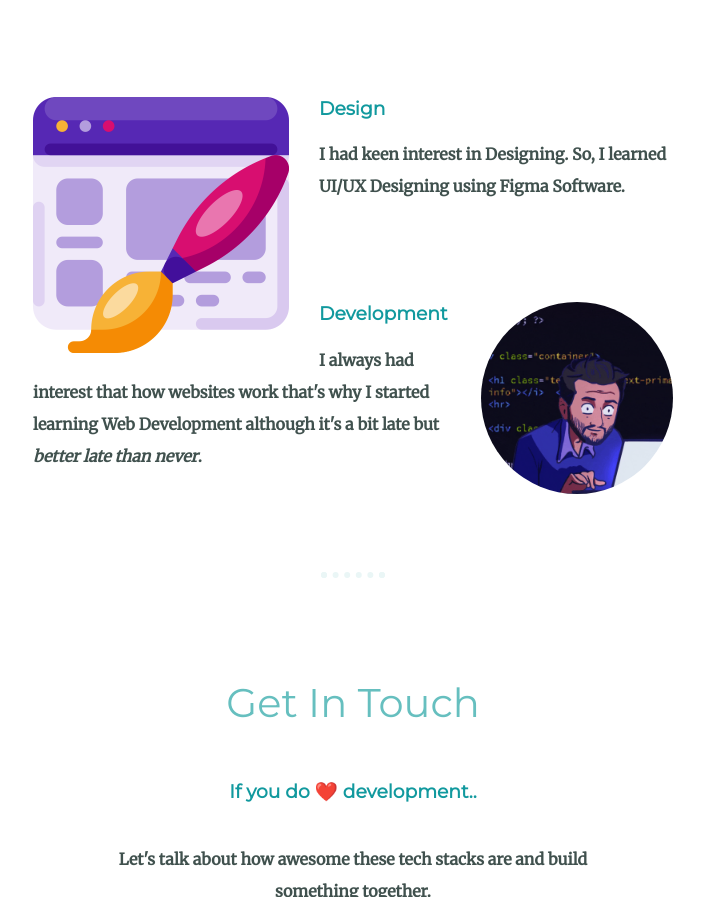
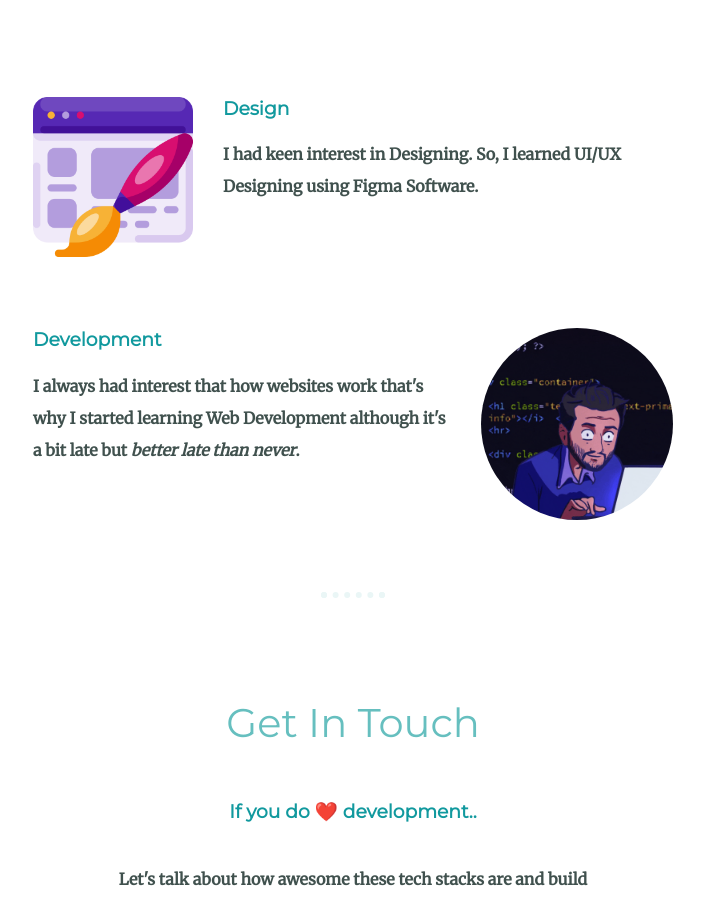
Before and after one commit to VijendraPandey/My-CSS-Site, a plain HTML site: page index.html in a window 1280 px wide. Shown: the part 1560-2457 px from the top of the page, without its empty margins (287-991 px from the left). Drawn offline with Linux system fonts and the light colour scheme.

Commit message:
Change css

```diff
--- a/CSS/styles.css
+++ b/CSS/styles.css
@@ -132,12 +132,13 @@ a:hover {
 .skill-row {
   width: 50%;
   margin: 100px auto 100px auto;
+  padding-bottom: 10px;
   text-align: left;
 
 }
 
 .skill1 {
-  width: 40%;
+  width: 25%;
   margin-right: 30px;
   float:left;
 }
```
